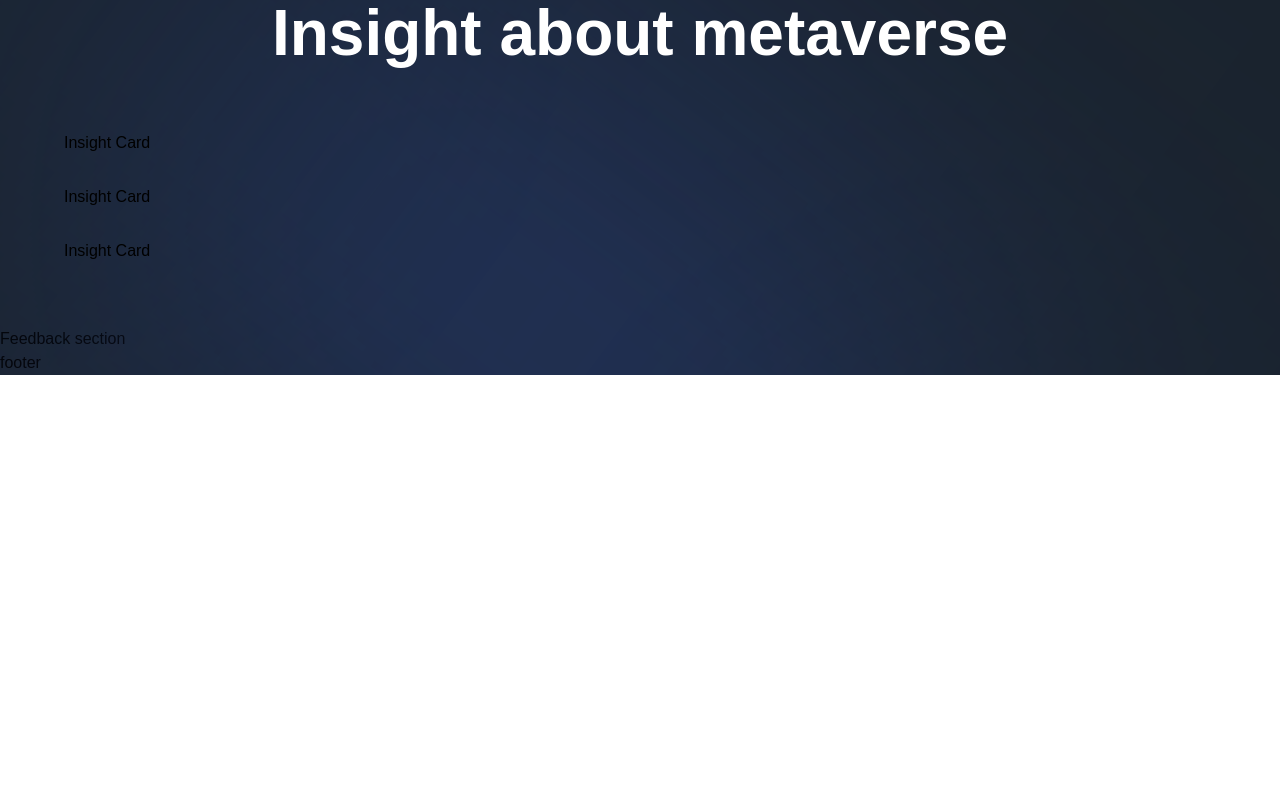
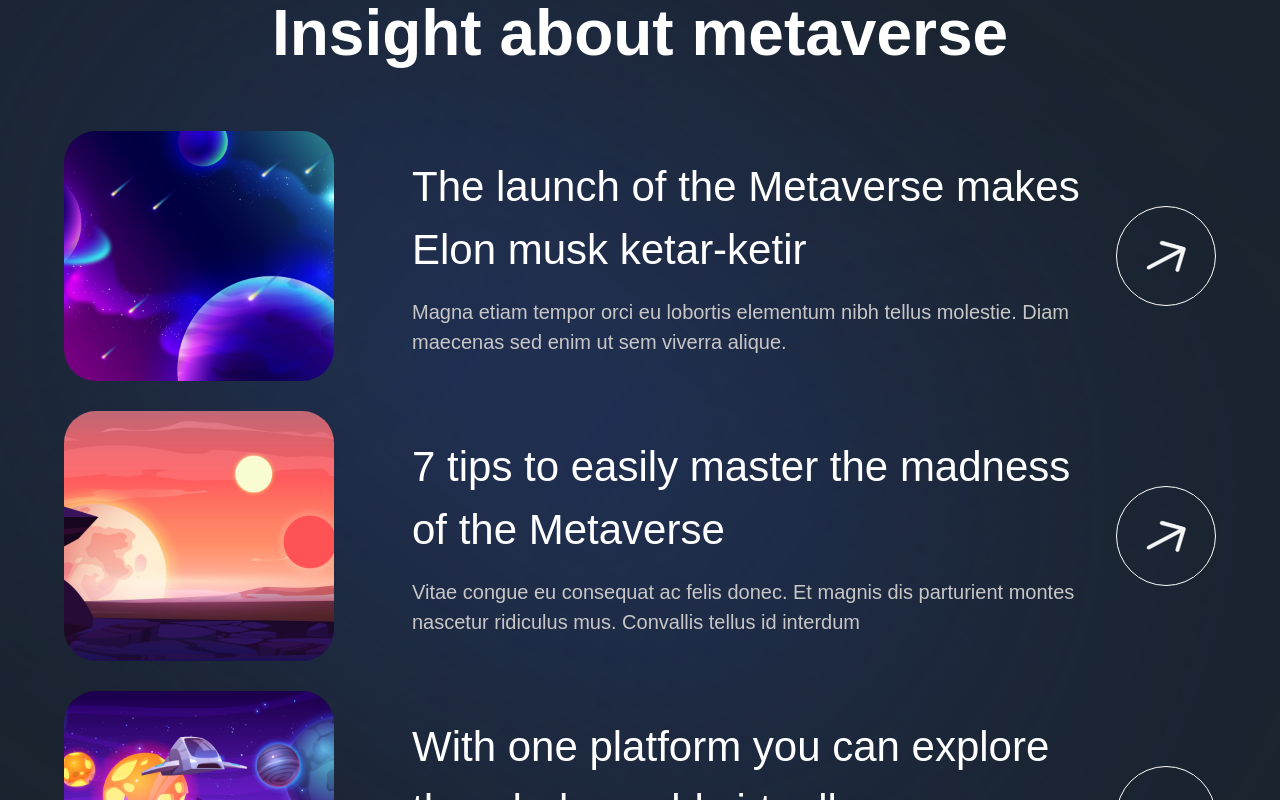
Before and after one commit to visconttig/Metaversus, a Next.js app: page / in a window 1280 px wide. Shown: the part 5340-6140 px from the top of the page. Before the commit the page ends 5715 px from the top, so only its background shows below. Built offline with nearby package versions, Linux system fonts and the light colour scheme; a web font is replaced by a local one.

Commit message:
Insight card component.

```diff
--- a/components/InsightCard.jsx
+++ b/components/InsightCard.jsx
@@ -1,9 +1,28 @@
 'use client';
 
-const InsightCard = () => (
-  <div>
-    Insight Card
-  </div>
+import { motion } from "framer-motion";
+import { fadeIn } from "../utils/motion";
+
+const InsightCard = ({imgUrl, title, subtitle, index}) => (
+  <motion.div
+    variants={fadeIn("up", "spring", index * 0.5, 1)}
+    className="flex md:flex-row flex-col gap-4">
+      <img src={imgUrl}
+        alt="planet"
+        className="md:w-[270px] w-full h-[250px] object-cover rounded-[32px] " />
+    <div className="w-full flex justify-between items-center" >
+      <div className="flex-1 md:ml-[62px] flex flex-col mx-w-[650px] " >
+          <h4 className="font-normal lg:text-[42px] text-[26px] text-white">{title}</h4>
+          <p className="mt-[16px] font-normal lg:text-[20px] text-[14px] text-secondary-white">{subtitle}</p>
+      </div>
+      <div className="lg:flex hidden items-center justify-center w-[100px] h-[100px]
+      rounded-full bg-transparent border-[1px] border-white" >
+        <img src="arrow.svg"
+          alt="arrow"
+          className="w-[40%] h-[40%] object-contain" />
+      </div>
+    </div>
+  </motion.div>
 );
 
 export default InsightCard;
```
